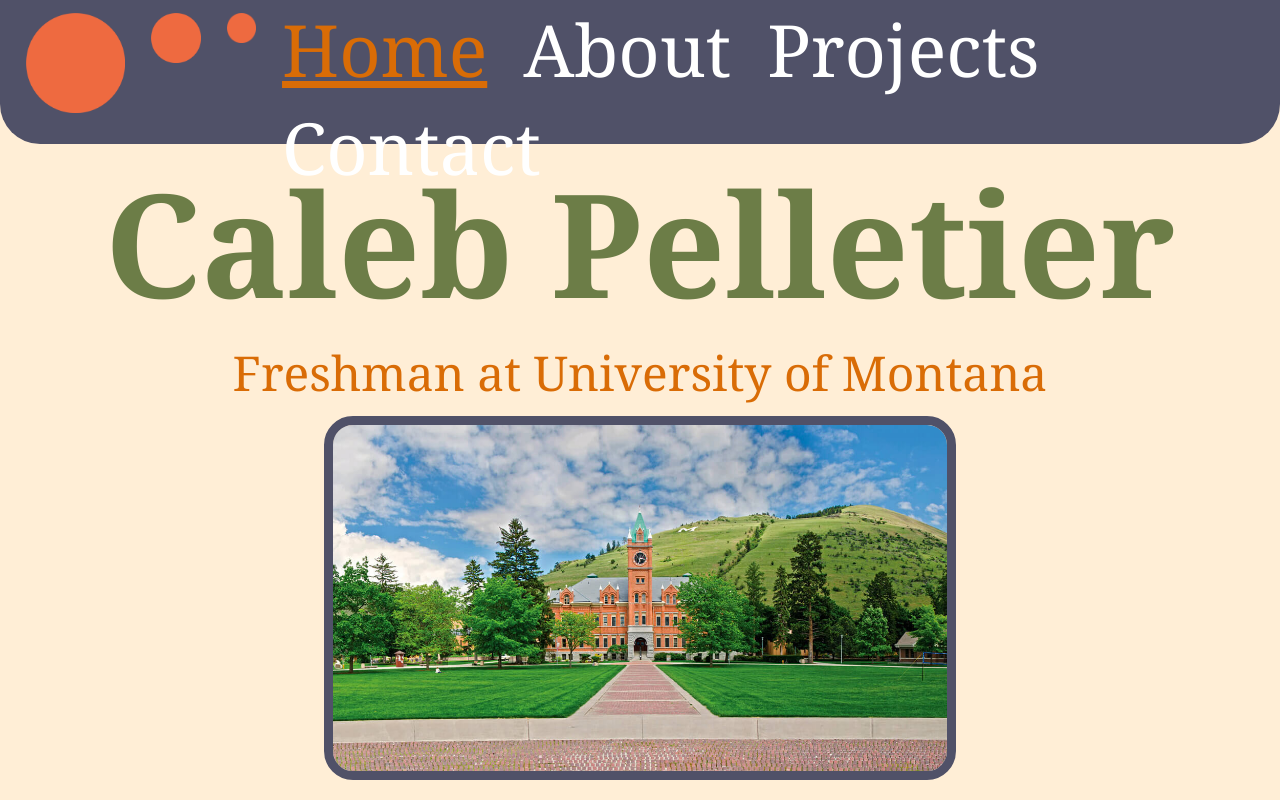
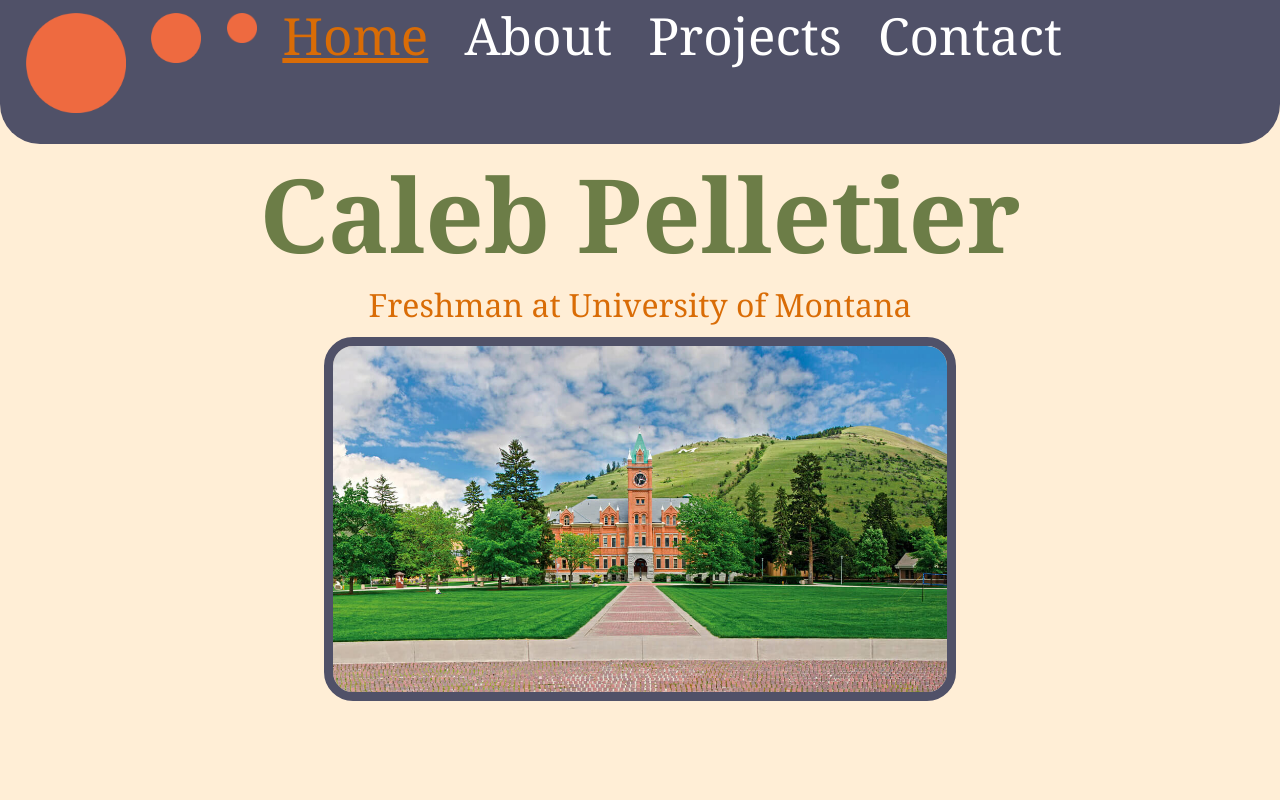
Before and after one commit to CalebPelletier/caleb-pelletier-porfolio, a plain HTML site: page index.html in a window 1280 px wide. Shown: the top 800 px of the page. Drawn offline with Linux system fonts and the light colour scheme.

Commit message:
Update styles.css

```diff
--- a/styles.css
+++ b/styles.css
@@ -45,7 +45,7 @@
 .main-header ul li a {
     color: white;
     margin-right: 2rem;
-    font-size: 4.5rem;
+    font-size: 4vw;
     text-decoration: none;
 }
 
@@ -64,13 +64,13 @@
 
 .hero-section h1{
     color: #6C7D47;
-    font-size: 9rem;
+    font-size: 8vw;
     margin-top: 9rem;
 }
 
 .hero-section p {
     color: #D96C06;
-    font-size: 3rem;
+    font-size: 2.5vw;
 }
 
 .hero-section img {
```
